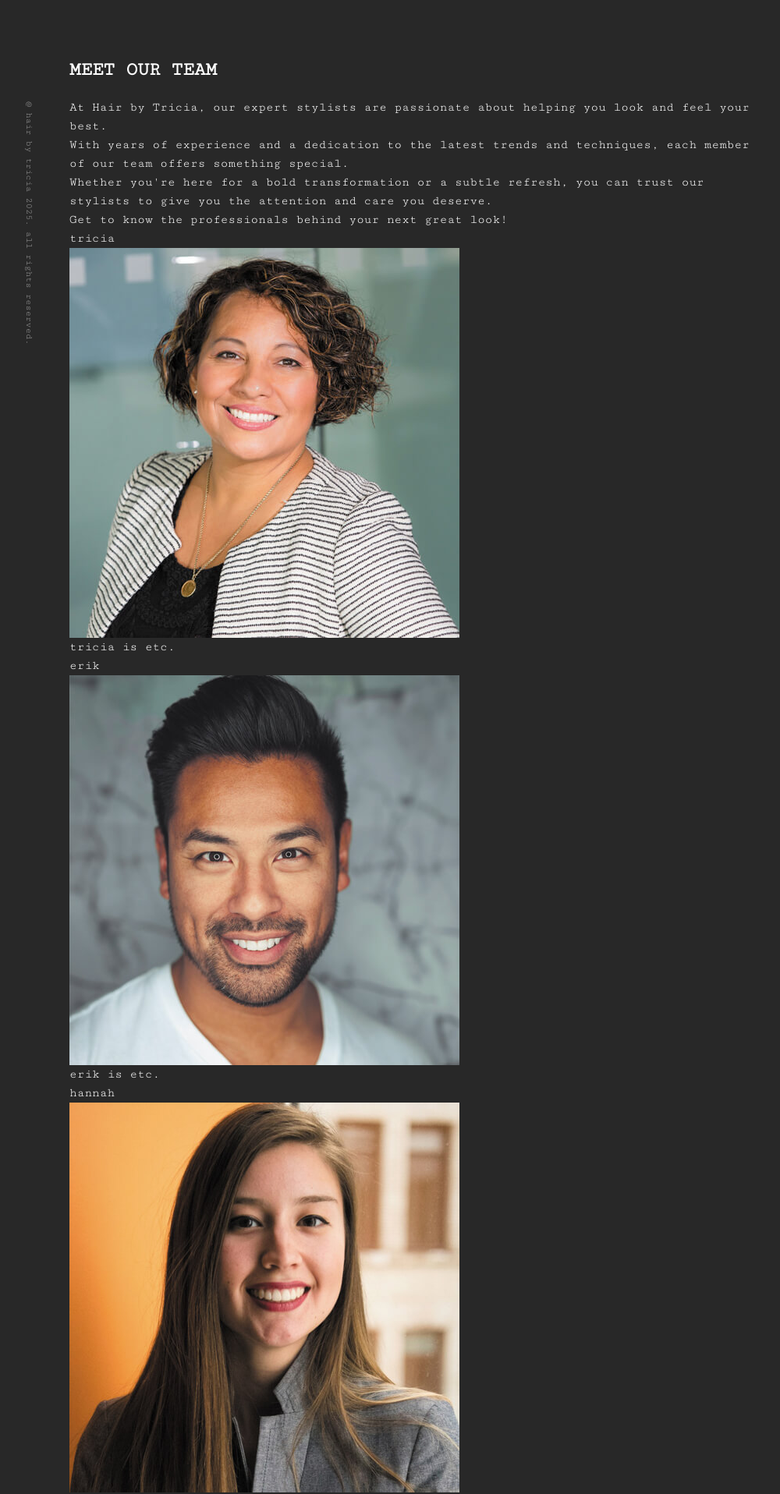
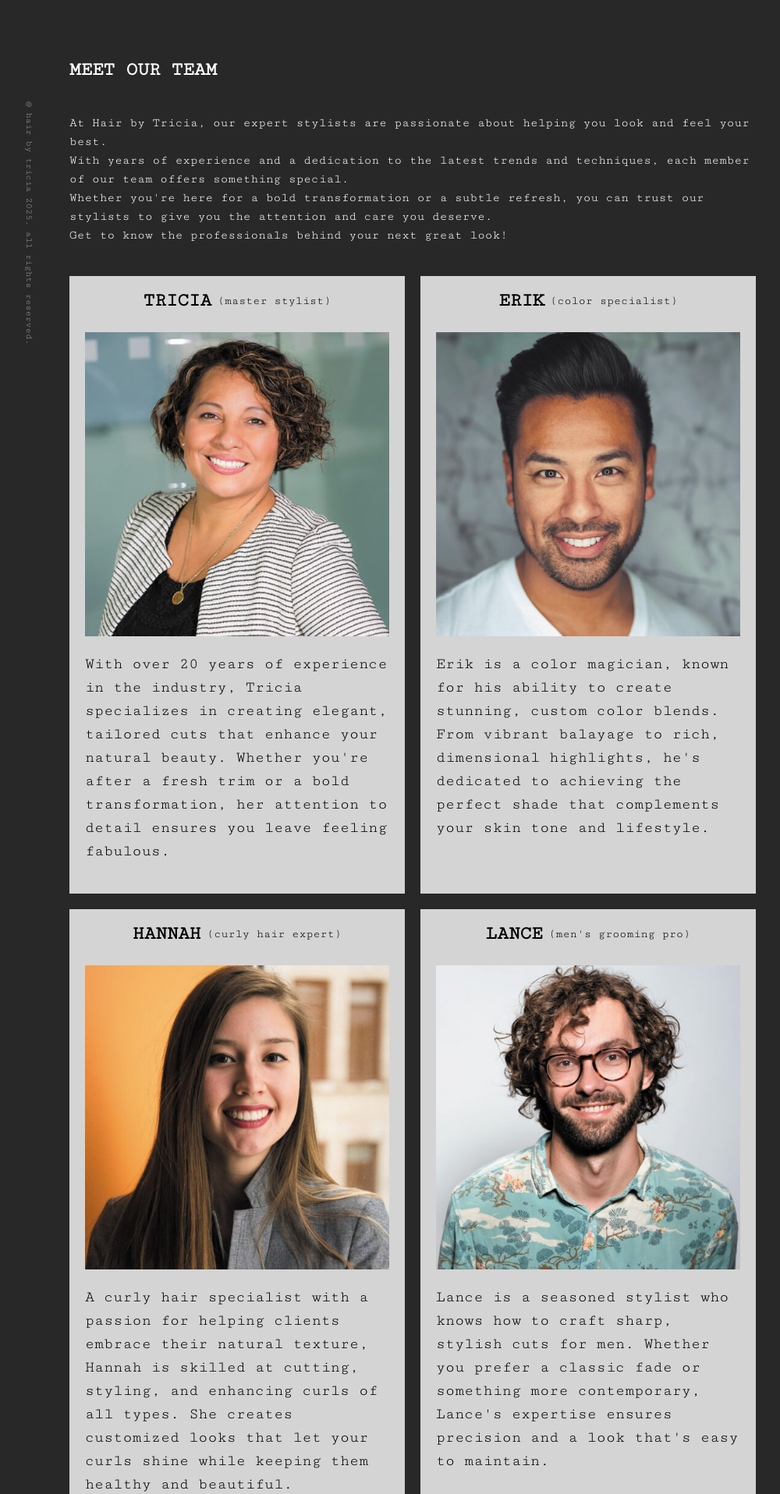
Before and after one commit to jentdev/hair-by-tricia, a React (Vite) app: page /about in a window 1280 px wide. Shown: the part 46-1962 px from the top of the page at 78% size, without its empty margins (111-1111 px from the left). Built offline with nearby package versions, Linux system fonts and the light colour scheme.

Commit message:
styled allstylists page

```diff
--- a/src/assets/stylists/stylistAssets.js
+++ b/src/assets/stylists/stylistAssets.js
@@ -8,26 +8,31 @@ export const stylists = [
     {
         img: tricia,
         stylist: 'tricia',
-        desc: 'tricia is etc.',
+        title: 'master stylist',
+        desc: "With over 20 years of experience in the industry, Tricia specializes in creating elegant, tailored cuts that enhance your natural beauty. Whether you're after a fresh trim or a bold transformation, her attention to detail ensures you leave feeling fabulous.",
     },
     {
         img: erik,
         stylist: 'erik',
-        desc: 'erik is etc.',
+        title: 'color specialist',
+        desc: "Erik is a color magician, known for his ability to create stunning, custom color blends. From vibrant balayage to rich, dimensional highlights, he's dedicated to achieving the perfect shade that complements your skin tone and lifestyle.",
     },
     {
         img: hannah,
         stylist: 'hannah',
-        desc: 'hannah is etc.',
+        title: 'curly hair expert',
+        desc: "A curly hair specialist with a passion for helping clients embrace their natural texture, Hannah is skilled at cutting, styling, and enhancing curls of all types. She creates customized looks that let your curls shine while keeping them healthy and beautiful.",
     },
     {
         img: lance,
         stylist: 'lance',
-        desc: 'lance is etc.',
+        title: "men's grooming pro",
+        desc: "Lance is a seasoned stylist who knows how to craft sharp, stylish cuts for men. Whether you prefer a classic fade or something more contemporary, Lance's expertise ensures precision and a look that's easy to maintain.",
     },
     {
         img: tamika,
         stylist: 'tamika',
-        desc: 'tamika is etc.',
+        title: 'bridal & event stylist',
+        desc: "Tamika brings a touch of elegance to every special occasion. With a flair for intricate updos, romantic waves, and flawless styling, she works closely with clients to create the perfect look for weddings, proms, and other memorable events.",
     },
 ];
--- a/src/components/AllStylists.jsx
+++ b/src/components/AllStylists.jsx
@@ -4,11 +4,14 @@ import { stylists } from '../assets/stylists/stylistAssets';
 export const AllStylists = () => {
   return (
     <div className="stylists">
-        {stylists.map(({stylist, img, desc}) => (
+        {stylists.map(({stylist, title, img, desc}) => (
             <div key={stylist} className="stylist">
-                <h3>{stylist}</h3>
+                <div className="name-title">
+                    <h3>{stylist}</h3>
+                    <p>({title})</p>
+                </div>
                 <img src={img} alt={stylist} />
-                <p>{desc}</p>
+                <p className="desc">{desc}</p>
             </div>
         ))}
     </div>
--- a/src/index.css
+++ b/src/index.css
@@ -82,28 +82,54 @@
     @apply hidden md:block absolute translate-y-[50%] left-[200px] h-[500px] w-[500px] bg-white/20
   }
 
-  /* copyright */
-  .copyright {
-    @apply text-xs w-dvh max-w-[500px] absolute top-[20vh] rotate-90 origin-bottom-left opacity-50;
-  }
-
   /* about  */
   .about {
     @apply py-30 px-15
   }
   .about h2 {
-    @apply text-2xl font-bold uppercase pb-5;
+    @apply text-2xl font-bold uppercase pb-10;
   }
   .about .about-intro {
-    @apply hidden md:block;
+    @apply hidden md:block pb-10;
+  }
+
+  /* all stylists */
+  .stylists {
+    @apply w-full flex flex-col md:grid grid-cols-[repeat(auto-fill,minmax(300px,1fr))] gap-5;
+  }
+  .stylist {
+    @apply sm:bg-white/80 sm:text-black flex flex-col pt-3 pb-10 sm:px-3 md:px-5 border-b border-white md:border-none;
+  }
+  .stylist:last-child {
+    @apply border-none;
+  }
+  .stylist img {
+    @apply pb-5
+  }
+  .stylist h3 {
+    @apply text-lg sm:text-xl md:text-2xl uppercase font-bold self-center;
+  }
+  .stylist .name-title {
+    @apply flex flex-col sm:flex-row justify-center items-center gap-2 pb-5;
+  }
+  .stylist .name-title p {
+    @apply leading-10 text-[12px] sm:text-[15px]
+  }
+  .stylist .desc {
+    @apply text-[14px] sm:text-[20px]
   }
 
   /* footer */
-
   footer .slogan {
     @apply absolute bottom-7 sm:bottom-10 right-0 sm:right-10 md:right-15 text-[14px] sm:text-2xl md:text-3xl uppercase;
   }
   footer .white-rect {
     @apply absolute bottom-0 right-0 h-1/8 sm:h-1/7 md:h-1/6 w-3/5 bg-white/20
   }
+
+  /* copyright */
+  .copyright {
+    @apply text-xs w-dvh max-w-[500px] fixed top-[20vh] rotate-90 origin-bottom-left opacity-50;
+  }
+
 }
```
